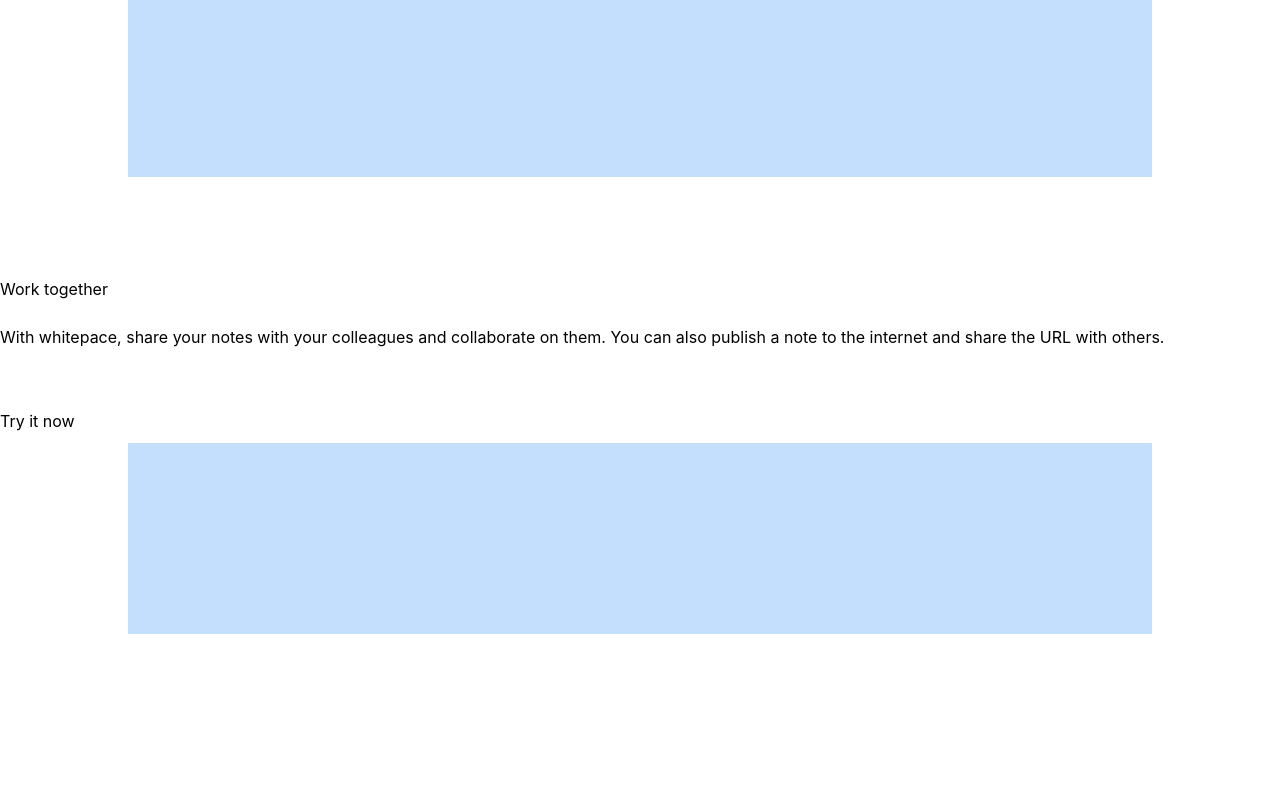
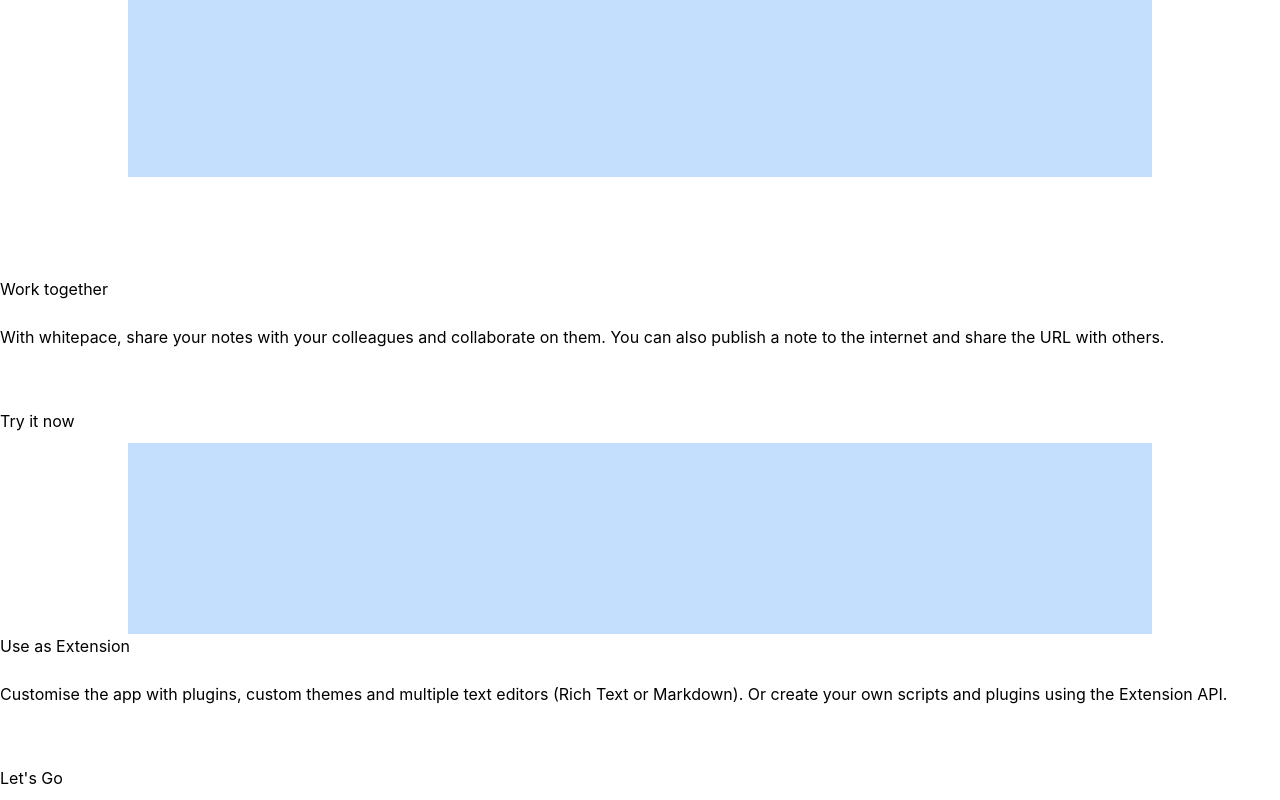
Before and after one commit to mohamedsuhail17/whitepace, a React (Vite) app: page / in a window 1280 px wide. Shown: the part 777-1577 px from the top of the page. Before the commit the page ends 1411 px from the top, so only its background shows below. Built offline with nearby package versions, Linux system fonts and the light colour scheme.

Commit message:
create thirdpage

```diff
--- a/src/App.jsx
+++ b/src/App.jsx
@@ -1,6 +1,7 @@
 import FirstPage from "./components/firstpage/FirstPage";
 import Header from "./components/Header";
 import SecondPage from "./components/secondpage/SecondPage";
+import ThirdPage from "./components/thirdpage/ThirdPage";
 
 export default function App(){
   return (
@@ -8,6 +9,7 @@ export default function App(){
       <Header />
       <FirstPage />
       <SecondPage />
+      <ThirdPage />
     </>
   )
 }
--- a/src/components/secondpage/SecondPage.jsx
+++ b/src/components/secondpage/SecondPage.jsx
@@ -4,7 +4,7 @@ import workTogetherImage from "/src/assets/content2/Work-Together-Image.png"
 export default function SecondPage(){
     return (
         <section className="work-management">
-            <article className="flex flex-col mb-[100px] xl:flex-row xl:justify-between xl:gap-4">
+            <article className="flex flex-col mb-[100px] xl:flex-row xl:justify-between xl:items-center xl:gap-8">
                 <div className="content1">
 
                     <div className="get-started">
@@ -25,7 +25,7 @@ export default function SecondPage(){
 
                 </div>
             </article>
-            <article className="flex flex-col xl:flex-row-reverse xl:justify-between xl:gap-4">
+            <article className="flex flex-col xl:flex-row-reverse xl:justify-between xl:items-center xl:gap-8">
                 <div className="content2">
 
                     <div className="get-started">
--- /dev/null
+++ b/src/components/thirdpage/ThirdPage.jsx
@@ -0,0 +1,30 @@
+import Button from "../button/Button"
+
+export default function ThirdPage(){
+
+    return (
+        <section className="third-page">
+            <article className="flex flex-col xl:flex-row xl:justify-content xl:items-center">
+                <div className="heading3">
+                    <div className="text-block2">
+                        <h4 className="text-4xl font-bold font-inter mb-6">
+                            Use as Extension
+                        </h4>
+                        <p className="leading-[1.875rem] mb-15">
+                            Customise the app with plugins, custom themes and multiple text editors (Rich Text or Markdown). Or create your own scripts and plugins using the Extension API.
+                        </p>
+                    </div>
+                    <Button
+                        className="btn-get-started"
+                        >
+                        Let's Go
+                    </Button>
+                </div>
+                <div className="illustration">
+
+                </div>
+
+            </article>
+        </section>
+    )
+}
--- a/src/index.css
+++ b/src/index.css
@@ -32,3 +32,20 @@
 .text-block{
   @apply bg-[url('/src/assets/content1/Element.png')]
 }
+
+/*THIRD PAGE*/
+.third-page{
+  @apply bg-first-page text-white px-4 py-20 md:px-5 md:py-25 xl:px-8 xl:py-35 4xl:px-55
+}
+
+.heading3{
+  @apply flex flex-col
+}
+
+.text-block2{
+  @apply text-center xl:text-start
+}
+
+.illustration{
+  @apply bg-image-container max-w-8/10 w-full min-h-[191px] self-center md:min-h-[367px]
+}
```
